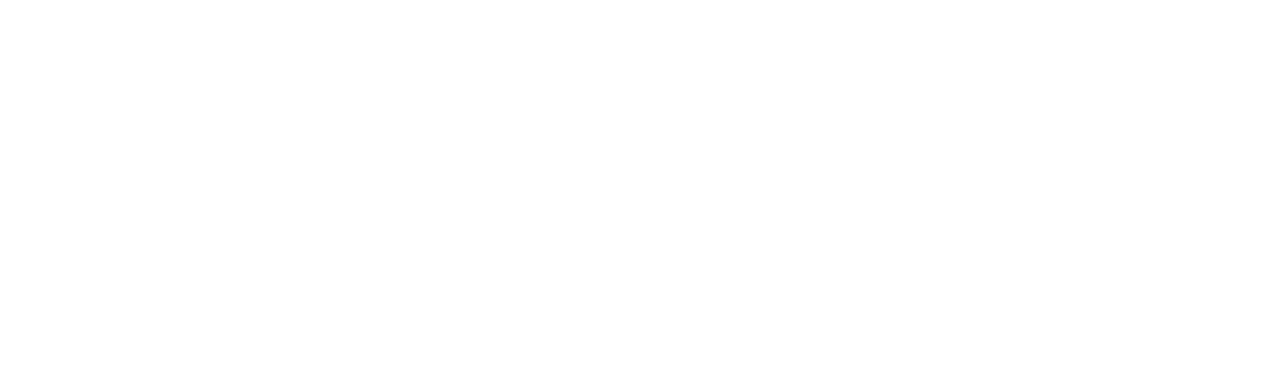
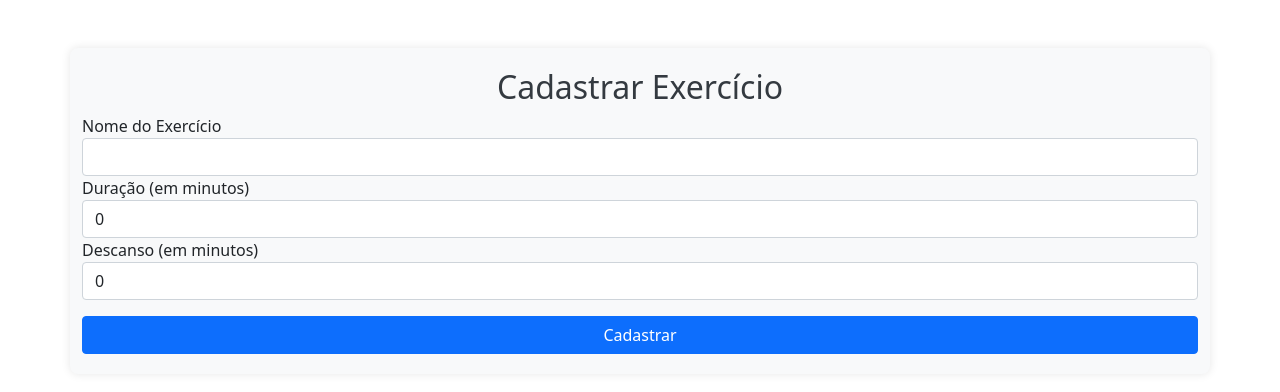
Before and after one commit to AzevedoGabriel/Projeto_ProgWeb, a React (Create React App) app in the folder frontend/: page /cadastra-exercicio in a window 1280 px wide. Before the commit this address had no page. Shown: the top 392 px of the page. Built offline with nearby package versions, Linux system fonts and the light colour scheme.

Commit message:
rever bug

```diff
--- a/frontend/src/App.tsx
+++ b/frontend/src/App.tsx
@@ -3,14 +3,18 @@ import Login from './components/Login/Login';
 import { Route, Routes } from 'react-router-dom';
 import RegisterAluno from './components/RegistroAluno/Register';
 import RegisterProfessor from './components/RegistroProfessor/Register'
+import CadastrarExercicio from './components/Exercicio/CadastrarExercicio';
+import ListarExercicios from './components/Exercicio/ListarExercicios';
 
 function App() {
   return (
     <Routes>
       <Route path="/" element={<Login />} />
-       {/* <Route path="/alunos" element={<Alunos />} /> */}
+      {/* <Route path="/alunos" element={<Alunos />} /> */}
       <Route path="/register-aluno" element={<RegisterAluno />} />
-      <Route path='/register-professor' element={<RegisterProfessor />} />
+      <Route path="/register-professor" element={<RegisterProfessor />} />
+      <Route path="/cadastra-exercicio" element={<CadastrarExercicio />} />
+      <Route path="/exercicios" element={<ListarExercicios />} />
     </Routes>
   );
 }
--- /dev/null
+++ b/frontend/src/components/Exercicio/CadastrarExercicio.tsx
@@ -0,0 +1,66 @@
+import React, { useState } from "react";
+import { useNavigate } from "react-router-dom";
+import axios from "axios";
+
+const CadastrarExercicio: React.FC = () => {
+  const [nome, setNome] = useState<string>("");
+  const [duracao, setDuracao] = useState<number>(0);
+  const [descanso, setDescanso] = useState<number>(0);
+  const navigate = useNavigate();
+
+  const handleCadastrar = async (e: React.FormEvent) => {
+    e.preventDefault();
+    try {
+      await axios.post("/cadastra-exercicio", { nome, duracao, descanso });
+      navigate("/exercicios");
+    } catch (error) {
+      console.error("Erro ao cadastrar exercício:", error);
+    }
+  };
+
+  return (
+    <div className="container mt-5">
+      <h2>Cadastrar Exercício</h2>
+      <form onSubmit={handleCadastrar}>
+        <div className="form-group">
+          <label htmlFor="nome">Nome do Exercício</label>
+          <input
+            type="text"
+            className="form-control"
+            id="nome"
+            value={nome}
+            onChange={(e) => setNome(e.target.value)}
+            required
+          />
+        </div>
+        <div className="form-group">
+          <label htmlFor="duracao">Duração (em minutos)</label>
+          <input
+            type="number"
+            className="form-control"
+            id="duracao"
+            value={duracao}
+            onChange={(e) => setDuracao(Number(e.target.value))}
+            required
+          />
+        </div>
+        <div className="form-group">
+          <label htmlFor="descanso">Descanso (em minutos)</label>
+          <input
+            type="number"
+            className="form-control"
+            id="descanso"
+            value={descanso}
+            onChange={(e) => setDescanso(Number(e.target.value))}
+            required
+          />
+        </div>
+        <button type="submit" className="btn btn-primary mt-3">
+          Cadastrar
+        </button>
+      </form>
+    </div>
+  );
+};
+
+export default CadastrarExercicio;
--- /dev/null
+++ b/frontend/src/components/Exercicio/ListarExercicios.tsx
@@ -0,0 +1,46 @@
+import React, { useEffect, useState } from "react";
+import { Link } from "react-router-dom";
+import axios from "axios";
+
+interface Exercicio {
+  id: string;
+  nome: string;
+  duracao: number;
+  descanso: number;
+}
+
+const ListarExercicios: React.FC = () => {
+  const [exercicios, setExercicios] = useState<Exercicio[]>([]);
+
+  useEffect(() => {
+    const fetchExercicios = async () => {
+      try {
+        const response = await axios.get("/exercicios");
+        setExercicios(response.data);
+      } catch (error) {
+        console.error("Erro ao buscar exercícios:", error);
+      }
+    };
+
+    fetchExercicios();
+  }, []);
+
+  return (
+    <div className="container mt-5">
+      <h2>Lista de Exercícios</h2>
+      <Link to="/cadastrar-exercicio" className="btn btn-primary mb-3">
+        Cadastrar Novo Exercício
+      </Link>
+      <ul className="list-group">
+        {exercicios.map((exercicio) => (
+          <li key={exercicio.id} className="list-group-item">
+            <strong>{exercicio.nome}</strong> - Duração: {exercicio.duracao}{" "}
+            min, Descanso: {exercicio.descanso} min
+          </li>
+        ))}
+      </ul>
+    </div>
+  );
+};
+
+export default ListarExercicios;
```
Also changed, not shown: 1 other file (tests, documents, lock files or other folders).
